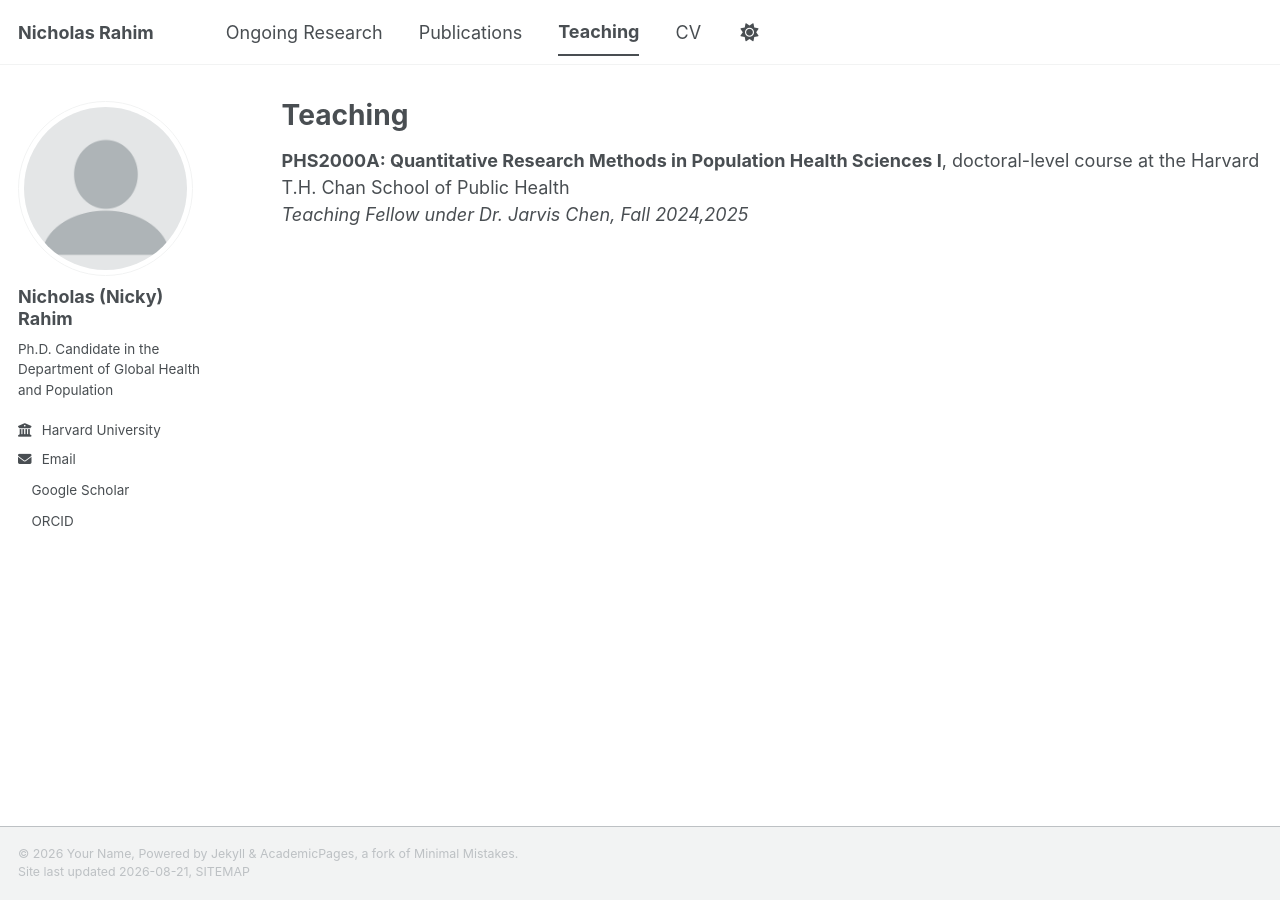
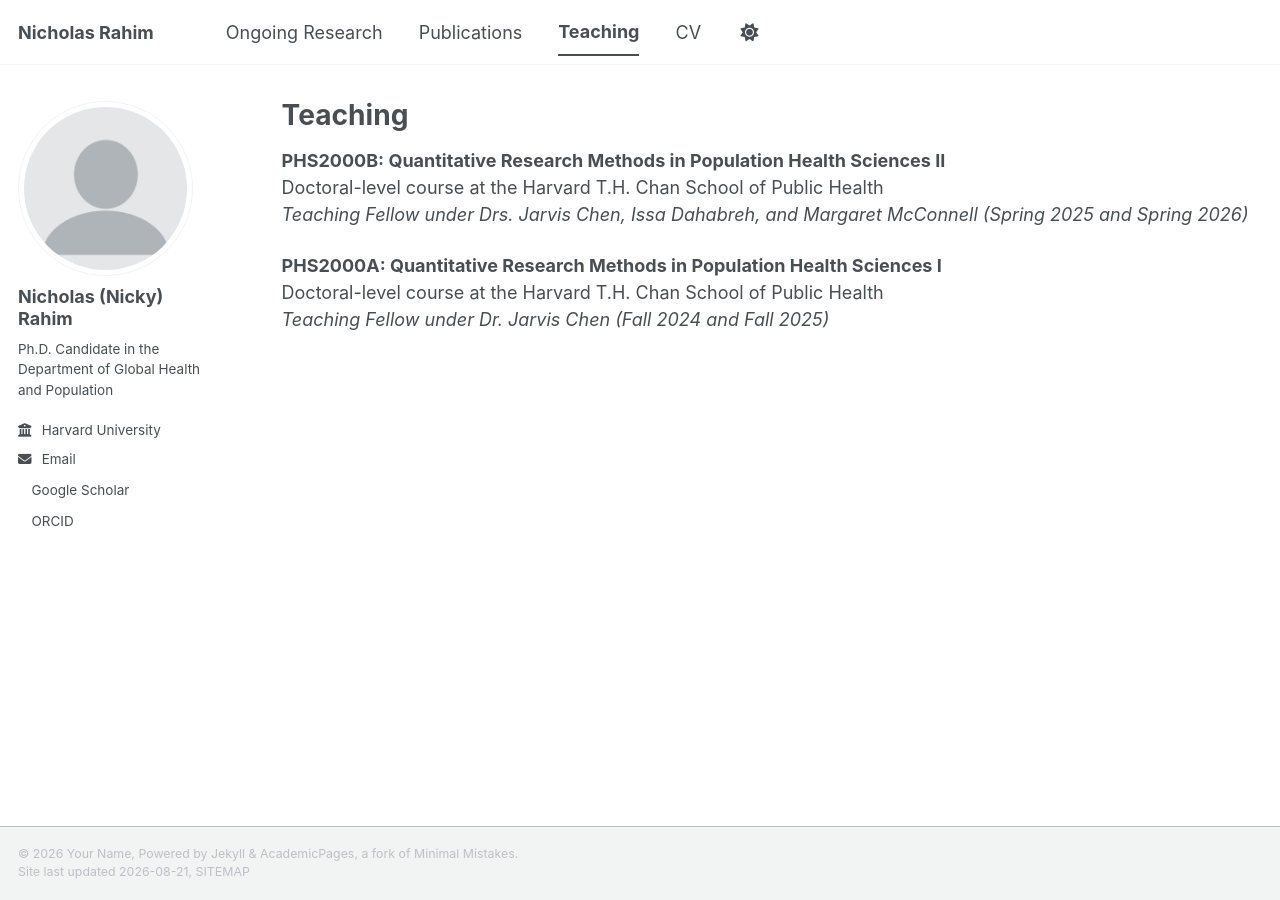
Before and after one commit to nicholasrahim/nicholasrahim.github.io, a Jekyll site: the page built from _pages/teaching.html, in a window 1280 px wide. Built offline with Jekyll 4.4.1, drawn with Linux system fonts in a browser that asks for light colours; a style sheet for code colours, icons or effects is not loaded.

Commit message:
Update teaching information for PHS2000A and PHS2000B

```diff
--- a/_pages/teaching.html
+++ b/_pages/teaching.html
@@ -5,4 +5,7 @@ permalink: /teaching/
 author_profile: true
 ---
 
-<p><b>PHS2000A: Quantitative Research Methods in Population Health Sciences I</b>, doctoral-level course at the Harvard T.H. Chan School of Public Health<br> <i>Teaching Fellow under Dr. Jarvis Chen, Fall 2024,2025</i></p>
+<p><b>PHS2000B: Quantitative Research Methods in Population Health Sciences II</b> </br> Doctoral-level course at the Harvard T.H. Chan School of Public Health<br> <i>Teaching Fellow under Drs. Jarvis Chen, Issa Dahabreh, and Margaret McConnell (Spring 2025 and Spring 2026)</i></p>
+
+
+<p><b>PHS2000A: Quantitative Research Methods in Population Health Sciences I</b> </br> Doctoral-level course at the Harvard T.H. Chan School of Public Health<br> <i>Teaching Fellow under Dr. Jarvis Chen (Fall 2024 and Fall 2025)</i></p>
```
